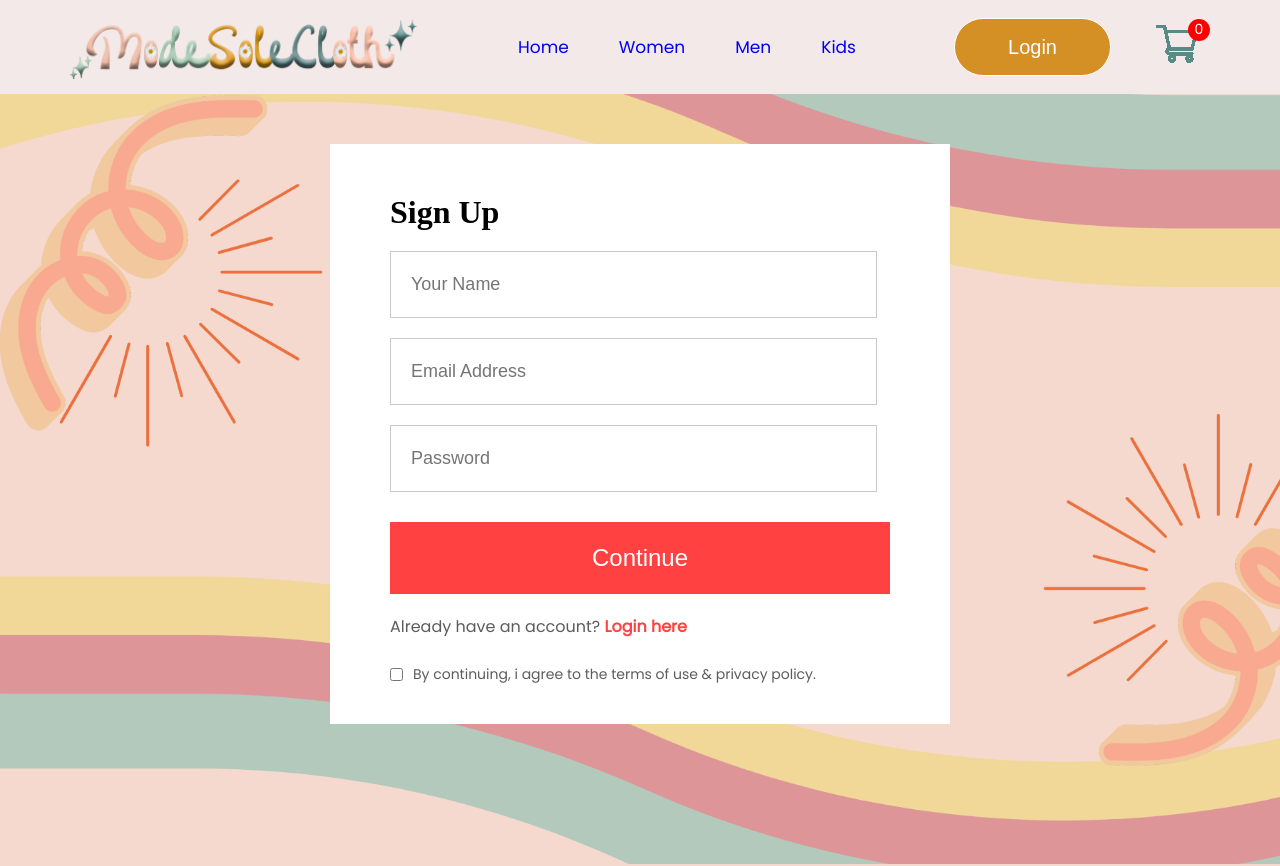
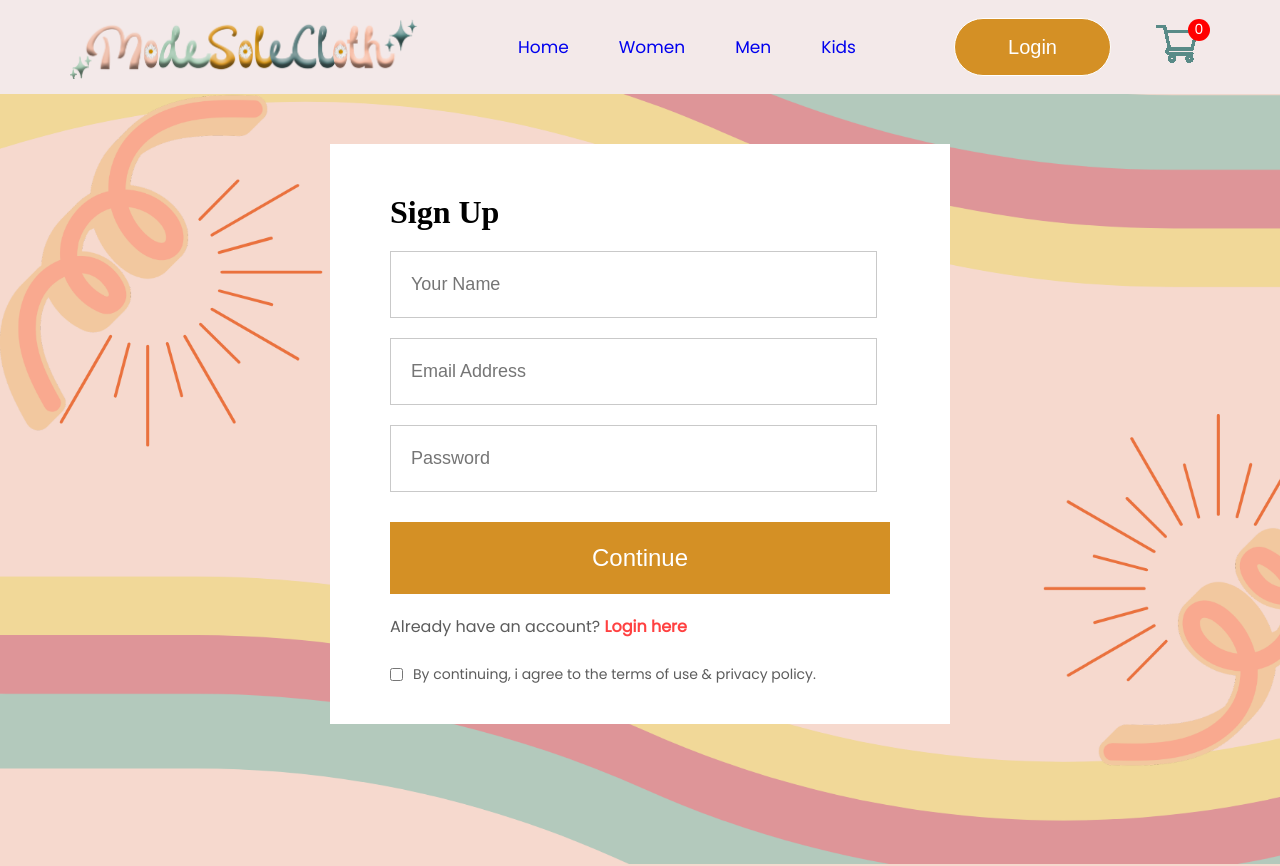
Before and after one commit to Cervera-jpg/ModeSoleCloth, a React (Create React App) app: page /login in a window 1280 px wide. Shown: the top 866 px of the page. Built offline with nearby package versions, Linux system fonts and the light colour scheme.

Commit message:
added new assets

```diff
--- a/src/Pages/CSS/LoginPage.css
+++ b/src/Pages/CSS/LoginPage.css
@@ -36,7 +36,7 @@
   width: 580px;
   height: 72px;
   color: white;
-  background: #ff4141;
+  background: #d49025;
   margin-top: 30px;
   border: none;
   font-size: 24px;
```
Also changed, not shown: src/Components/Assets/star_dull_icon.png (added), src/Components/Assets/star_icon.png (added).
